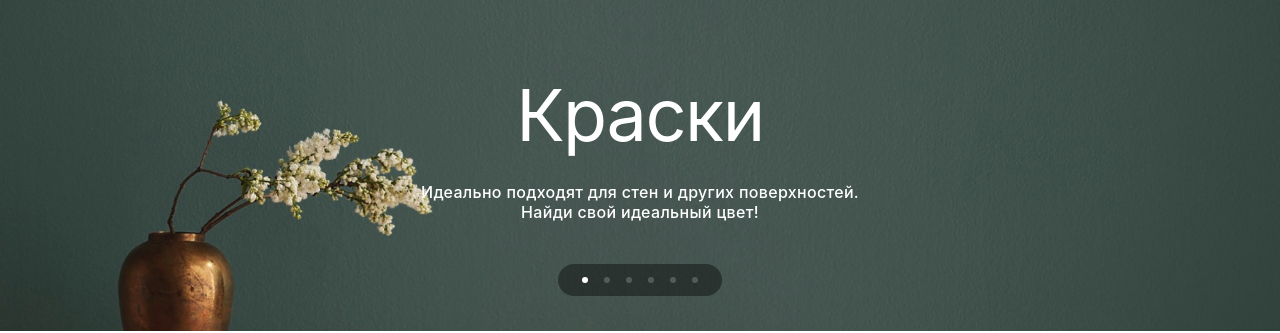
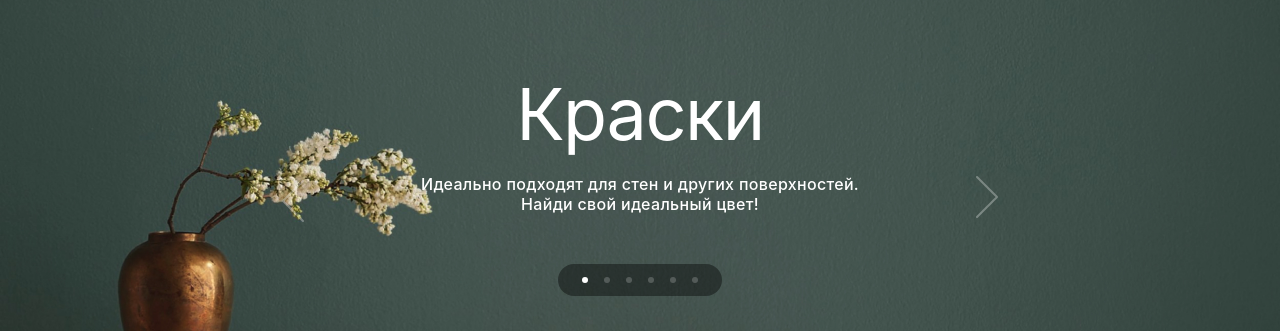
Before and after one commit to Juris-Berkulis/paint_catalog, a Vue app: page / in a window 1280 px wide. Shown: the part 146-479 px from the top of the page. Built offline with nearby package versions, Linux system fonts and the light colour scheme.

Commit message:
1. Remove one unnecessary casual import; 2. Create an "IconArrow" component and functionality for its operation and connect it in the "BaseSlider" component; 3. Change a few styles.

```diff
--- a/src/components/UI/BaseSlider.vue
+++ b/src/components/UI/BaseSlider.vue
@@ -1,5 +1,5 @@
 <script>
-import { transform } from '@vue/compiler-core';
+import IconArrow from '../icon/IconArrow.vue';
 
 export default {
     name: 'BaseSlider',
@@ -13,6 +13,15 @@ export default {
         setCurrentPage: {
             type: Function,
         },
+        previousPage: {
+            type: Function,
+        },
+        nextPage: {
+            type: Function,
+        },
+    },
+    components: {
+        IconArrow,
     },
 }
 </script>
@@ -30,6 +39,12 @@ export default {
     </div>
     <div class="slider__pageWrapper">
         <div :class="`slider__page ${page === currentPage && 'slider__page__current'}`" v-for="page in sliderData.length" :key="page" @click="(event) => setCurrentPage(page)"></div>
+    </div>
+    <div class="slider__arrow slider__arrow__previous" @click="(event) => previousPage()">
+        <IconArrow></IconArrow>
+    </div>
+    <div class="slider__arrow slider__arrow__next" @click="(event) => nextPage()">
+        <IconArrow></IconArrow>
     </div>
 </div>
 </template>
@@ -65,6 +80,7 @@ export default {
     margin-bottom: 24px;
     font-weight: 400;
     font-size: 72px;
+    line-height: 72px;
     letter-spacing: -0.02em;
     color: #FFFFFF;
     text-align: center;
@@ -106,4 +122,19 @@ export default {
 .slider__page__current {
     opacity: 1;
 }
+
+.slider__arrow {
+    position: absolute;
+    bottom: 30%;
+    cursor: pointer;
+}
+
+.slider__arrow__previous {
+    left: 22%;
+    transform: rotateZ(180deg);
+}
+
+.slider__arrow__next {
+    right: 22%;
+}
 </style>
--- /dev/null
+++ b/src/components/icon/IconArrow.vue
@@ -0,0 +1,18 @@
+<template>
+<div class="iconArrow">
+    <svg width="22" height="42" viewBox="0 0 22 42" fill="none" xmlns="http://www.w3.org/2000/svg">
+        <path d="M1 41L21 21L1 1" stroke="white" stroke-width="2" stroke-linecap="round" stroke-linejoin="round"/>
+    </svg>
+</div>
+</template>
+
+<style>
+.iconArrow {
+    fill: #ffffff;
+    opacity: 0.3;
+}
+
+.iconArrow:hover {
+    opacity: 1;
+}
+</style>
--- a/src/views/CatalogView.vue
+++ b/src/views/CatalogView.vue
@@ -48,6 +48,20 @@ export default {
         setCurrentPage (page) {
             this.currentPage = page;
         },
+        previousPage () {
+            if (this.currentPage === 1) {
+                this.currentPage = sliderData.length;
+            } else {
+                this.currentPage--;
+            }
+        },
+        nextPage () {
+            if (this.currentPage === sliderData.length) {
+                this.currentPage = 1;
+            } else {
+                this.currentPage++;
+            }
+        },
     },
     computed: {
         productsDataFiltered () {
@@ -74,7 +88,7 @@ export default {
 
 <template>
 <div class="catalogView">
-    <BaseSlider v-bind:sliderData="sliderData" v-bind:currentPage="currentPage" v-bind:setCurrentPage="setCurrentPage"></BaseSlider>
+    <BaseSlider v-bind:sliderData="sliderData" v-bind:currentPage="currentPage" v-bind:setCurrentPage="setCurrentPage" v-bind:previousPage="previousPage" v-bind:nextPage="nextPage"></BaseSlider>
     <div class="catalogView__root">
         <ProductsFilter v-bind:filterOptions="filterOptions" v-bind:setFilterOptions="setFilterOptions"></ProductsFilter>
         <div class="catalogView__main">
@@ -92,7 +106,7 @@ export default {
 .catalogView__root {
     display: flex;
     justify-content: space-between;
-    padding: 0 64px;
+    padding: 72px 64px 141px;
 }
 
 .catalogView__main {
```
